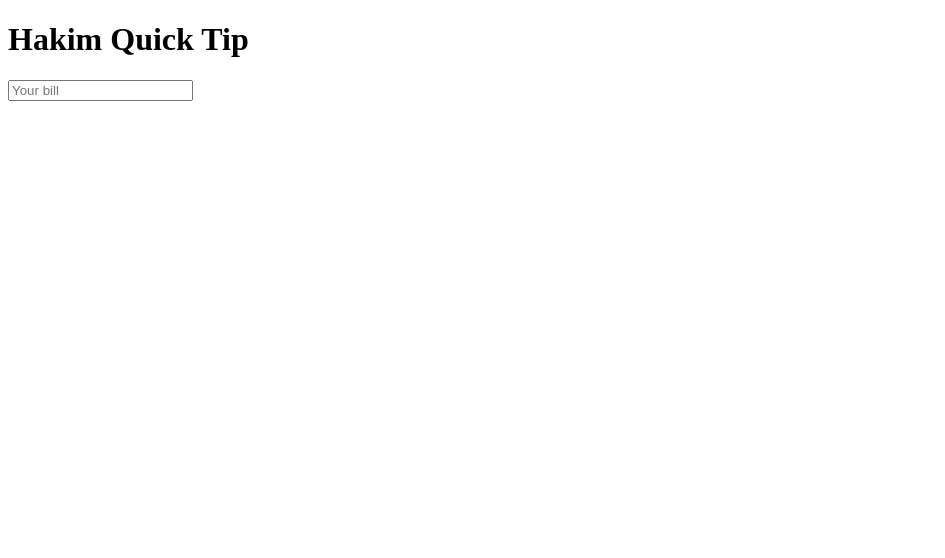
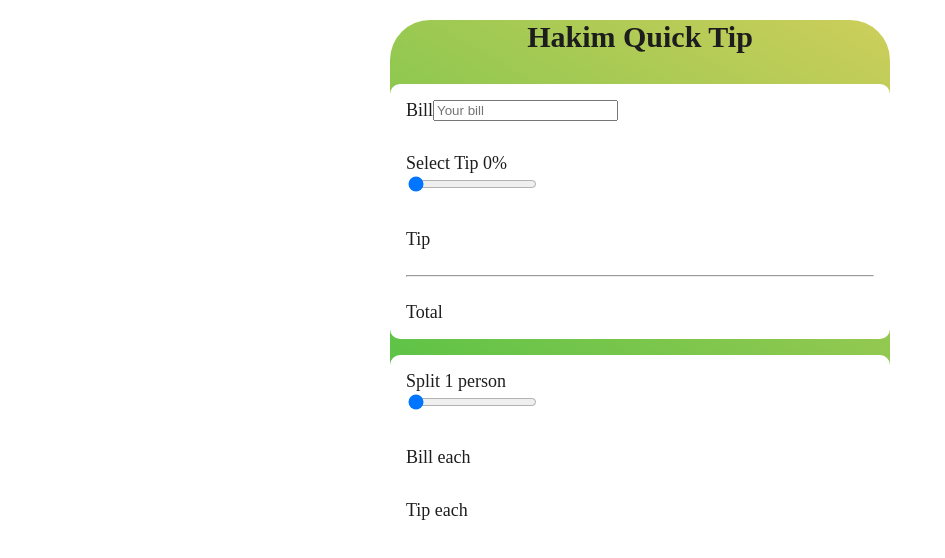
Before and after one commit to manhakimcodes/tip-calculator, a plain HTML site: page index.html in a window 1280 px wide. Shown: the whole page, without its empty margins (0-945 px from the left). Drawn offline with Linux system fonts and the light colour scheme.

Commit message:
added the main frame of html and some of the css having issuees  with some of the design showing up, will look through tomorrrow

```diff
--- a/index.html
+++ b/index.html
@@ -3,6 +3,7 @@
 <head>
     <meta charset="UTF-8">
     <meta name="viewport" content="width=device-width, initial-scale=1.0">
+    <link rel="stylesheet" href="styles.css">
     <title>Hakim Quick Tip</title>
 </head>
 <body>
@@ -10,12 +11,45 @@
     <main>
         <h1>Hakim Quick Tip</h1>
         <section>
+            <div class="bill">
+                <label for="yourBill">Bill</label>
+                <input type="number" placeholder= "Your bill" id ="yourBill"/>
+            </div>
             <div>
-                <label for="Bill"></label>
-                <input type="number" placeholder= "Your bill" id ="yourBill">
+                <div>
+                    <label for="tipInput">Select Tip</label>
+                    <span id="tipPercent">0%</span>
+            </div>
+                <input type="range" value="0" id="tipInput"/>
+            </div>
+            <div>
+                <span>Tip</span>
+                <span id="tipValue"></span>
+            </div>
+            <hr />
+            <div>
+                <span>Total</span>
+                <span id="totalWithTip"></span>
             </div>
         </section>
 
+        <section>
+            <div>
+                <div>
+                    <label for="splitInput">Split</label>
+                    <span id="splitValue">1 person</span>
+                </div>
+                <input type="range" min="1" max="10" value="1" id="splitValue">
+            </div>
+            <div>
+                <span>Bill each</span>
+                <span id=""></span>
+            </div>
+            <div>
+                <span>Tip each</span>
+                <span id="tipEach"></span>
+            </div>
+        </section>
     </main>
 
 </body>
--- /dev/null
+++ b/styles.css
@@ -0,0 +1,52 @@
+html {
+    font-size: 10px;
+    color: #1e1d1d;
+}
+
+main {
+    max-width: 50rem;
+    margin: 2rem auto;
+    background: linear-gradient(30deg, #3dc041,  #cece5b);
+    padding: 3rem, 1.6rem, 6rem, 1.6rem;
+    border-radius: 4rem;
+    box-shadow: 0 2px, 2px, rgb(171, 128, 240);
+
+}
+
+h1 {
+    text-align: center;
+    font-size: 3rem;
+    margin: 0;
+    padding-bottom: 3rem;
+
+}
+
+section {
+    background-color: white;
+    font-size: 1.8rem;
+    margin-bottom: 1.6rem;
+    padding: 0 1.6rem;
+    border-radius: 1rem;
+    box-shadow: inset 0 2px, 2px, rgb(171, 128, 240);
+
+}
+
+section > div {
+     padding: 1.6rem 0;
+
+}
+
+.bill {
+    display: flex;
+
+}
+
+.bill label {
+    display: 1;
+
+}
+
+.bill input {
+    display: 3;
+
+}
```
